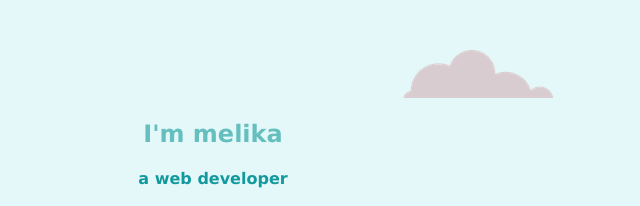
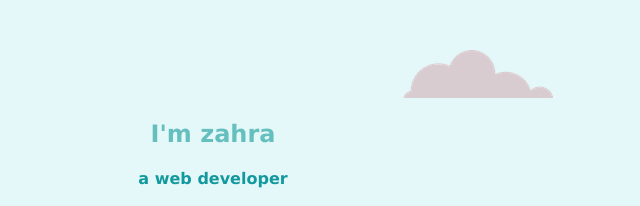
Before and after one commit to Zahrakhosravii/pr, a plain HTML site: page index.html in a window 1280 px wide. Shown: the top 206 px of the page, 427-1067 px from the left. Drawn offline with Linux system fonts and the light colour scheme.

Commit message:
Update index.html

```diff
--- a/index.html
+++ b/index.html
@@ -3,13 +3,13 @@
 <head>
     <meta charset="UTF-8">
     <link rel="stylesheet" href="css/style.css">
-    <title>melika's personal site ღ</title>
+    <title>zahra's personal site ღ</title>
 </head>
 <body>
 
     <div class="div1">
         <img class="top" src="image/cloud.png" alt="cloud_img">
-        <div class="text "><h2>I'm melika</h2>
+        <div class="text "><h2>I'm zahra</h2>
              <h4>a web developer</h4>
         </div>
         <img class="bottom" src="image/cloud.png" alt="cloud_img">
```
